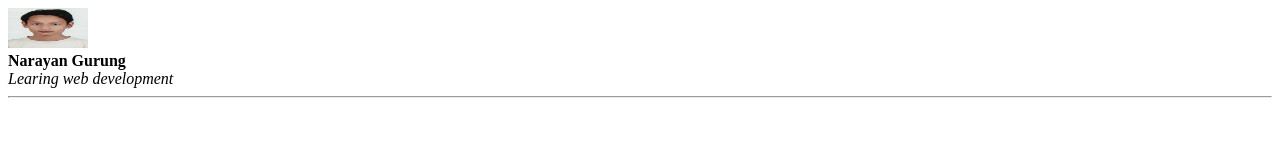
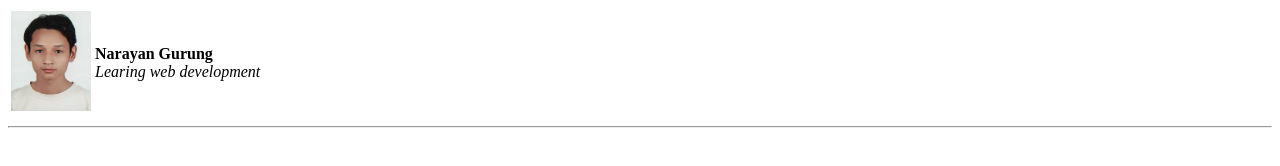
Before and after one commit to narangrg443/cv.github.io, a plain HTML site: page index.html in a window 1280 px wide. Drawn offline with Linux system fonts and the light colour scheme.

Commit message:
update index.html

```diff
--- a/index.html
+++ b/index.html
@@ -6,13 +6,19 @@
 
   </head>
   <body>
-    <img src="naran.jpg"  width="80" height="40"/><br>
-    <strong>Narayan Gurung</strong></br>
+    <table>
+      <tr>
+        <td>
+           <img src="naran.jpg"  width="80" height="100"/><br>
+         </td>
+        <td>
+           <strong>Narayan Gurung</strong></br>
+
 
       <em>Learing web development</em>
-
-      <hr>
-
-
+      </td>
+      </tr>
+      </table>
+    <hr>
   </body>
 </html>
```
